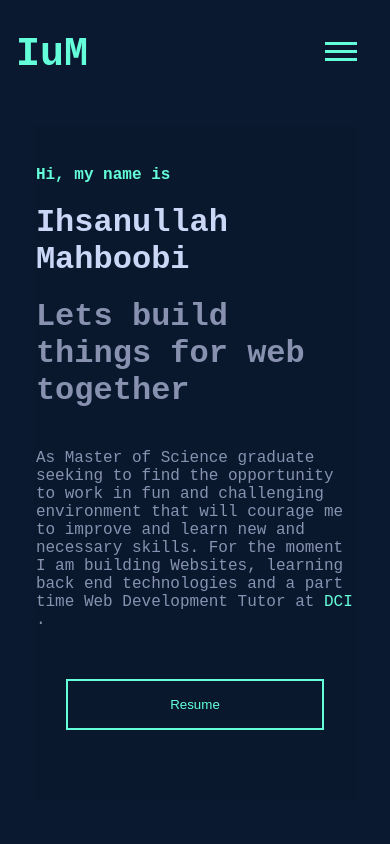
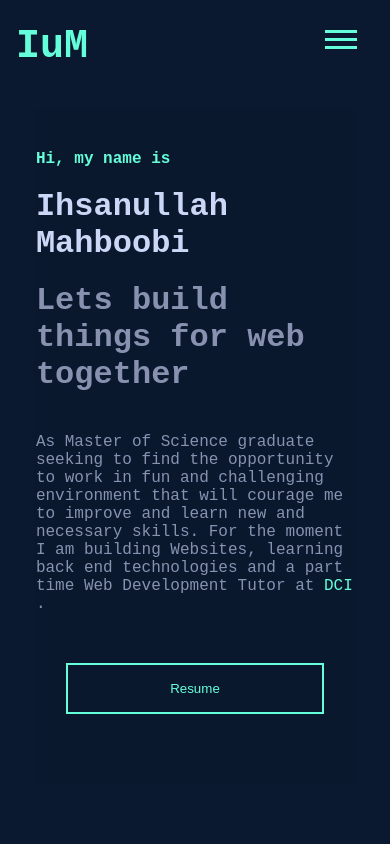
Before and after one commit to iumahboobi/portfolio, a website: page index.html in a window 390 px wide. Shown: the top 844 px of the page. Drawn offline with Linux system fonts and the light colour scheme.

Commit message:
box updated

```diff
--- a/Scss/main.scss
+++ b/Scss/main.scss
@@ -143,7 +143,7 @@ h4 {
   position: absolute;
   height: 35px;
   width: 60px;
-  top: 16px;
+  top: 4px;
   right: 1%;
   z-index: 1000;
   cursor: pointer;
@@ -636,6 +636,8 @@ li {
   }
 
   .navigation-bar {
+    padding: 0.5rem 0
+    ;
     .right-nav-links {
       display: none;
     }
```
Also changed, not shown: src/styles/main.css, 1 other file.
